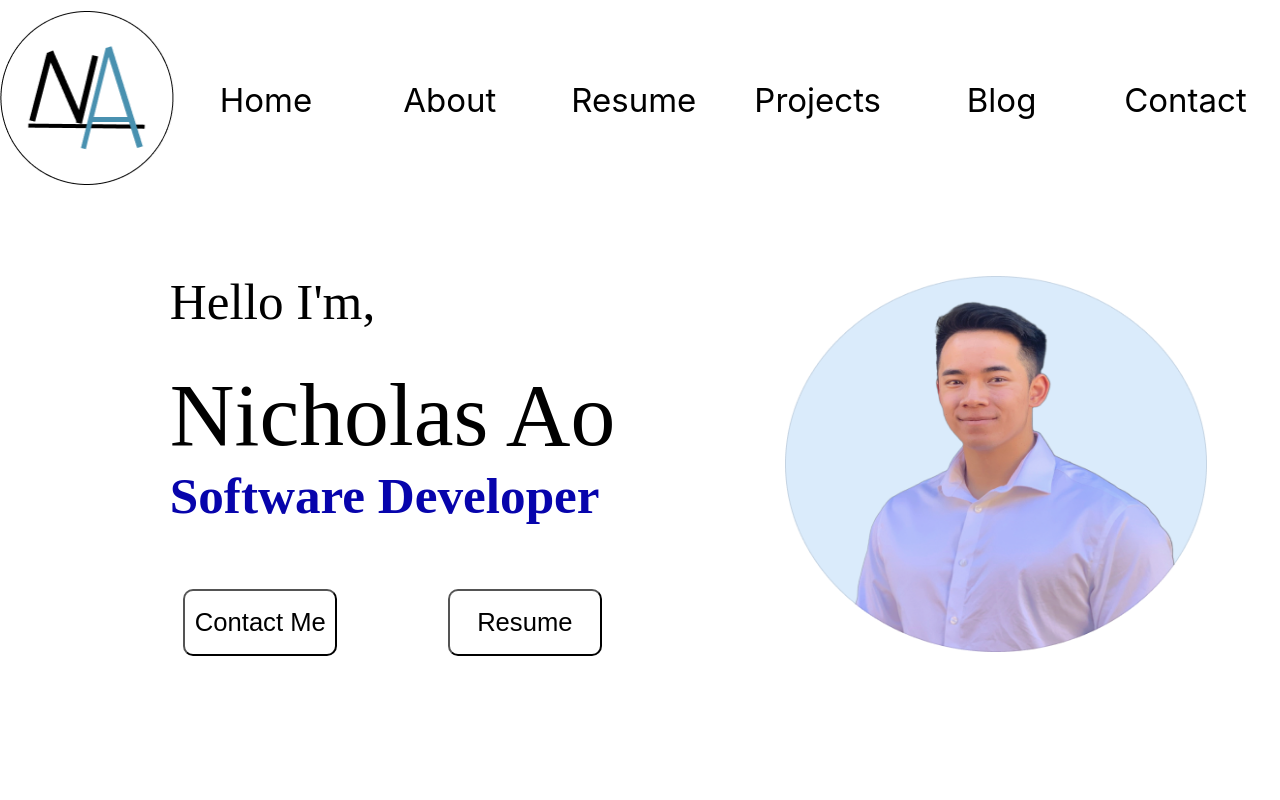
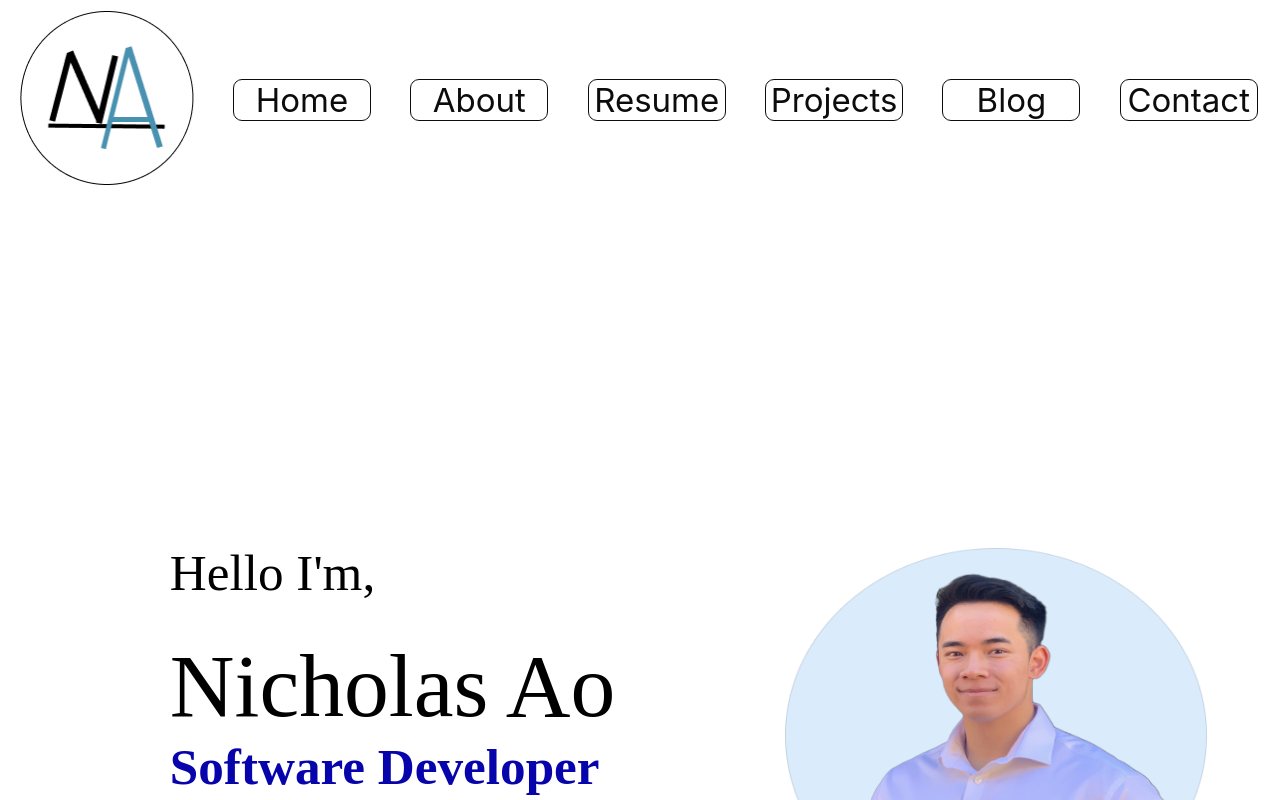
Before and after one commit to aominhlong/Portfolio, a Next.js app: page / in a window 1280 px wide. Shown: the top 800 px of the page. Built offline with nearby package versions, Linux system fonts and the light colour scheme; a web font is replaced by a local one.

Commit message:
Add more responsiveness and additional styling to hamburger menu container

```diff
--- a/app/component/NavBar.js
+++ b/app/component/NavBar.js
@@ -30,13 +30,13 @@ function NavBar () {
                     }}
                 ></Hamburger>
             </div>
-            {/* <div className={styles.hamburgerContainer}>
+            <div className={styles.hamburgerContainer}>
                 <div className={styles.hamburgerMenu} style={{opacity: `${opacity}`}}>
                     { navSections.map(linkTitle => {
                         return <NavBarLinks name={linkTitle} key={navSections.indexOf(linkTitle)}className={styles.navLinks}></NavBarLinks>
                     })}
                 </div>
-            </div> */}
+            </div>
         </nav>
     )
 }
--- a/app/component/NavBar.module.css
+++ b/app/component/NavBar.module.css
@@ -68,6 +68,7 @@
         /* border: 2px solid red; */
         align-items: center;
         margin-right: 0.5rem;
+        position: absolute;
     }
 
     .container {
--- a/app/component/NavBarLinks.module.css
+++ b/app/component/NavBarLinks.module.css
@@ -10,7 +10,11 @@
 .container {
     /* border: 1px solid rgb(15, 15, 23); */
     display: flex;
-    width: 100%;
+    width: 17vh;
     justify-content: center;
     margin-top: 0.2rem;
+    background-color: white;
+    border:0.2px solid black;
+    opacity: 0.95;
+    border-radius: 9px;
 }
```
